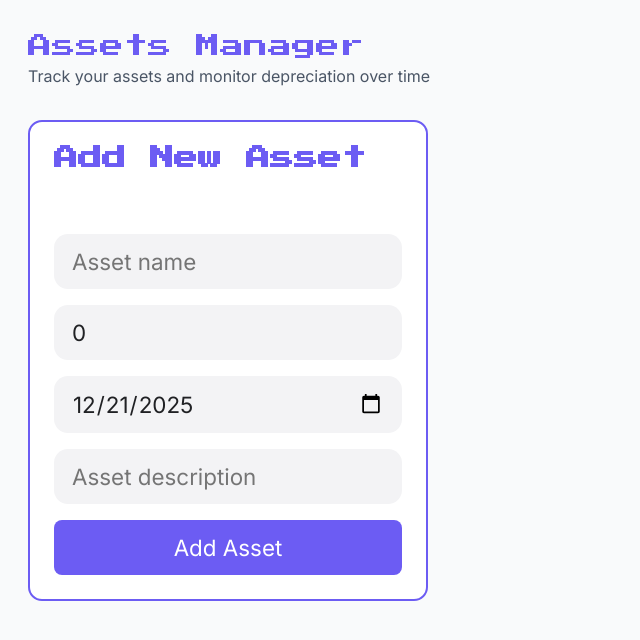
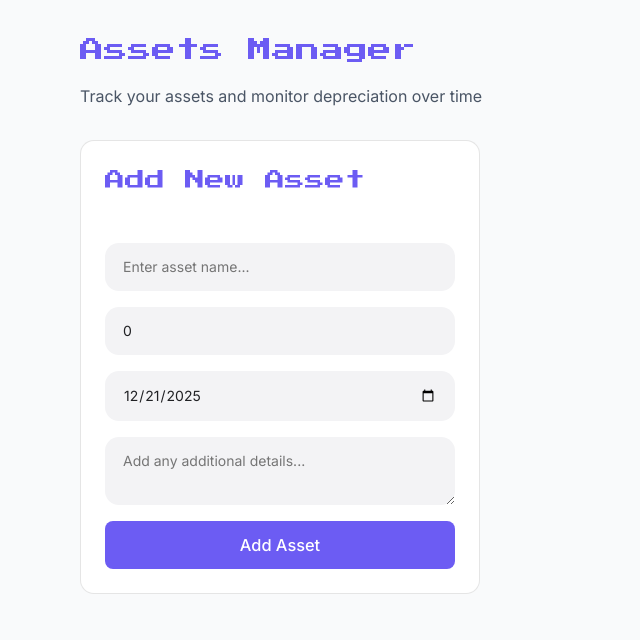
Before and after one commit to sandeepani/assets-manager, a React (Vite) app: page / in a window 1280 px wide. Shown: the top 640 px of the page, without its empty margins (0-640 px from the left). Built offline with nearby package versions, Linux system fonts and the light colour scheme.

Commit message:
feat: implement core UI components for asset management, including card, input, list, title, and base styling. Note: Looks great on mobile

```diff
--- a/src/components/AssetsCard.tsx
+++ b/src/components/AssetsCard.tsx
@@ -4,7 +4,7 @@ import type { Asset } from '../models/Asset';
 export default function AssetsCard(props: { asset: Asset, children: React.ReactNode, onDeleteAsset: (id: number) => void, onEditAsset: (id: number) => void }) {
     const { asset, children, onDeleteAsset, onEditAsset } = props;
 
-    function calculateCurrentValue(asset: Asset): React.ReactNode {
+    function calculateCurrentValue(asset: Asset): string {
         const today = new Date(Date.now());
         let currentValue = 0;
         if (daysBetween(today, asset.boughtAt) === 0) {
@@ -14,6 +14,22 @@ export default function AssetsCard(props: { asset: Asset, children: React.ReactN
             currentValue = asset.price / totalDays;
         }
         return currentValue.toFixed(2);
+    }
+
+    function calculateCurrentValueToNumber(asset: Asset): number {
+        const today = new Date(Date.now());
+        let currentValue = 0;
+        if (daysBetween(today, asset.boughtAt) === 0) {
+            currentValue = asset.price;
+        } else {
+            const totalDays = daysBetween(today, asset.boughtAt);
+            currentValue = asset.price / totalDays;
+        }
+        return currentValue;
+    }
+
+    function formatValue(value: number): string {
+        return value.toFixed(2);
     }
 
     function getBoughtAtDateString(): string {
@@ -35,21 +51,44 @@ export default function AssetsCard(props: { asset: Asset, children: React.ReactN
         return stringSections[0];
     }
 
+    function formatCurrency(amount: number) {
+        return new Intl.NumberFormat("en-GB", {
+            style: "currency",
+            currency: "GBP",
+        }).format(amount);
+    }
+
     return (
-        <li className='todoItem'>
-            {children}
-            <h2>{asset.name}</h2>
-            <h3>{asset.price}</h3>
-            <p>{getBoughtAtDateString()}</p>
-            <p>{asset.description}</p>
-            <h3>{calculateCurrentValue(asset)}</h3>
-            <div className="actionsContainer">
-                <button onClick={() => onEditAsset(asset.id)}>
-                    <i className="fa-solid fa-pen-to-square"></i>
-                </button>
-                <button onClick={() => onDeleteAsset(asset.id)}>
-                    <i className="fa-regular fa-trash-can"></i>
-                </button>
+        <li className='todoItem' onClick={() => onEditAsset(asset.id)}>
+            {/* {children} */}
+            <div className='todoItem-row todoItem-row-up'>
+                <div className='todoItem-column todoItem-column-left'>
+                    <h2>{asset.name}</h2>
+                    <p>Purchased on {getBoughtAtDateString()}</p>
+                </div>
+
+                <div className="actionsContainer todoItem-column todoItem-column-right">
+                    <button onClick={() => onDeleteAsset(asset.id)}>
+                        <i className="fa-regular fa-trash-can"></i>
+                    </button>
+                </div>
+            </div>
+
+            {/* {children} */}
+            <div className='todoItem-row todoItem-row-middle'>
+                <p>{asset.description}</p>
+            </div>
+
+            <div className='todoItem-row todoItem-row-down'>
+                <div className='todoItem-column column-1'>
+                    <p className="column-header">Purchase Price</p>
+                    <p className='column-value'>{formatCurrency(asset.price)}</p>
+                </div>
+
+                <div className='todoItem-column column-2'>
+                    <p className="column-header">Current Value</p>
+                    <p className='column-value'>{formatCurrency(calculateCurrentValueToNumber(asset))}</p>
+                </div>
             </div>
         </li>
     )
--- a/src/components/AssetsInput.tsx
+++ b/src/components/AssetsInput.tsx
@@ -59,11 +59,13 @@ export default function AssetsInput(props: { onAddAsset: (asset: Asset) => void,
         <header>
             <div className="main">
                 <h2>Add New Asset</h2>
-                <input type="text" placeholder="Asset name" value={asset.name} onChange={(event) => setName(event.target.value)} />
-                <input type="number" placeholder="Asset price" value={asset.price} onChange={(event) => setPrice(Number(event.target.value))} />
-                <input type="date" placeholder="Asset bought at" value={getBoughtAtDateString()} onChange={(event) => setBoughtAt(new Date(event.target.value))} />
-                <input type="text" placeholder="Asset description" value={asset.description} onChange={(event) => setDescription(event.target.value)} />
-                <button id="submit" onClick={handleSubmit}>Add Asset</button>
+                <div className="main-inputs">
+                    <input type="text" placeholder="Enter asset name..." value={asset.name} onChange={(event) => setName(event.target.value)} />
+                    <input type="number" placeholder="Asset price" value={asset.price} onChange={(event) => setPrice(Number(event.target.value))} />
+                    <input type="date" placeholder="Asset purchased on" value={getBoughtAtDateString()} onChange={(event) => setBoughtAt(new Date(event.target.value))} />
+                    <textarea placeholder="Add any additional details..." value={asset.description} onChange={(event) => setDescription(event.target.value)} />
+                    <button id="submit" onClick={handleSubmit}><h3>Add Asset</h3></button>
+                </div>
             </div>
         </header>
     )
--- a/src/components/AssetsList.tsx
+++ b/src/components/AssetsList.tsx
@@ -1,22 +1,32 @@
 
 import AssetsCard from './AssetsCard'
 import type { Asset } from '../models/Asset';
+
 
 export default function AssetsList(props: { assets: Asset[], onDeleteAsset: (id: number) => void, onEditAsset: (id: number) => void }) {
 
     const { assets, onDeleteAsset, onEditAsset } = props;
     const actions = { onDeleteAsset, onEditAsset };
 
+    // if (assets.length === 0) {
+    //     return (
+    //         <EmptyCard >
+    //             <p className=""></p>
+    //         </EmptyCard>
+    //     );
+    // }
+    // else {
     return (
         <ul className='main-grid'>
             {assets.map((asset, index) => {
                 const newProps = { ...actions, asset };
                 return (
                     <AssetsCard key={index} {...newProps}>
-                        <p>{index}</p>
+                        <p></p>
                     </AssetsCard>
                 )
             })}
         </ul>
     )
+    // }
 }
--- a/src/components/Title.tsx
+++ b/src/components/Title.tsx
@@ -2,7 +2,7 @@ export default function Title() {
     return (
         <div className="title-container">
             <h1 className="title">Assets Manager</h1>
-            <h4 className="sub-title">Track your assets and monitor depreciation over time</h4>
+            <p className="sub-title">Track your assets and monitor depreciation over time</p>
         </div>
     )
 }
--- a/src/index.css
+++ b/src/index.css
@@ -8,6 +8,7 @@
 
 h3,
 input,
+textarea,
 button {
   font-family: 'Inter', system-ui;
 }
@@ -18,11 +19,26 @@ h2{
   color: #6C5CF3;
 }
 
+h1 {
+  font-style: normal;
+  font-size: 24px;
+  font-weight: 500;
+  line-height: 36px;
+    margin-block-end: 0.67em;
+}
+
+h2 {
+  font-style: normal;
+  font-size: 20px;
+  font-weight: 500;
+  line-height: 30px;
+}
+
 #root {
   min-height: 100vh;
   display: flex;
   flex-direction: column;
-  padding: 28px;
+  padding: 32px;
   background: #F9FAFB;
   gap: 32px;
 }
@@ -38,10 +54,6 @@ h2{
 
 .title {
 
-  font-style: normal;
-  font-weight: 500;
-  font-size: 24px;
-  line-height: 36px;
 
 }
 
@@ -53,11 +65,6 @@ h2{
   right: 67.71%;
   top: 43.5px; */
 
-  font-family: 'Inter';
-  font-style: normal;
-  font-weight: 400;
-  font-size: 16px;
-  line-height: 24px;
   color: #4A5565;
 }
 
@@ -74,14 +81,14 @@ header {
 
 header,
 .main {
-  max-width: 800px;
   width: 100%;
   margin: 0 auto;
   gap: 14px;
 }
 
-header input {
-  flex: 1;
+header input,
+header textarea {
+  /* flex: 1; */
   border-radius: 14px;
   outline: none;
   width: 100%;
@@ -109,49 +116,114 @@ header button:hover {
 }
 
 header button,
-header input {
-  padding: 14px 18px;
+header input,
+header textarea {
   border: none;
   outline: none;
+
+  font-size: 14px;
+  line-height: 20px;
+  padding: 14px 18px;
+}
+
+header input,
+header textarea {
+  font-weight: 400;
+}
+
+header textarea {
+  min-height: 46px;
+  max-width: 100%;
+  min-width: 100%;
+}
+
+header .main-inputs #submit h3 {
+  font-weight: 500;
+  color: white;
 }
 
 p {
-  font-size: 0.9em;
+  /* font-size: 0.9em; */
+
+font-style: normal;
+font-weight: 400;
+font-size: 16px;
+line-height: 24px;
+
+color: #4A5565;
+
 }
 
 .main,
 .todoItem {
-  border: 2px solid #6C5CF3;
+  border: 1px solid #0000001a;
   border-radius: 14px;
   background: white;
 }
 
+.todoItem:hover {
+    border: 1px solid #6C5CF3;
+}
+
+.todoItem:active {
+  background: #F9FAFB;
+  transform: translateY(2px); /* Creates a "pressed" effect */
+}
+
 .main,
-.main-grid {
+.main-grid,
+.main-inputs {
   display: flex;
   flex-direction: column;
-  gap: 16px;
 }
 
 .main {
   padding: 24px;
-  gap: 16px;
+  gap: 48px;
 }
 
-.main h2 {
-  margin-bottom: 48px;
+.main-inputs {
+  gap: 16px;
 }
 
 .main-grid {
   gap: 32px;
+  flex: 1;
 }
 
 .todoItem {
-  display: flex;
-  align-items: center;
-  gap: 16px;
+  align-items: stretch;
+  gap: 12px;
   padding: 16px;
-  flex: 1;
+
+  display: grid;
+  grid-template-rows: auto auto auto;
+  /* width: 100%; */
+  /* Defines a single column that takes up all available space (1 fraction of space) */
+  /* grid-template-columns: 1fr 1fr;  */
+  /* Creates 3 columns of equal width and automatically stretches children */
+/* grid-template-columns: repeat(7, 1fr);  */
+
+}
+
+.todoItem-row {
+  gap: 10px;
+display: flex;
+}
+
+.todoItem-row-up {
+  gap: 10px;
+display: flex;
+/* align-items: center; */
+justify-content: space-between;
+}
+
+.todoItem-row-down {
+  gap: 10px;
+display: grid;
+grid-template-columns: 1fr 1fr;
+border-top: 1px solid #0000001a;
+padding-top: 12px;
 }
 
 .todoItem h2 {
@@ -162,60 +234,103 @@ p {
 
 .todoItem p {
   min-width: 20px;
+  font-size: 14px;
 }
 
 .actionsContainer {
-  display: flex;
-  align-items: center;
+  display: block;
   gap: 16px;
 }
 
 .actionsContainer button {
+  height: 32px;
+  width: 36px;
+
   transition-duration: 200ms;
-  border: none;
+  border: 1px solid transparent;
   background: transparent;
-  cursor: pointer;
+  border-radius: 8px;
 }
 
 .actionsContainer button:hover {
   opacity: 0.7;
+  background: #e9ebef;
+  border: 1px solid #0000001a;
+  cursor: pointer;
 }
 
+.todoItem .column-header{
+  font-size: 12px;
 
+line-height: 16px;
+height: fit-content;
 
-@media (min-width: 640px) {
+color: #6A7282;
+}
 
-  header button,
+.todoItem .column-value{
+
+font-weight: 500;
+font-size: 16px;
+line-height: 24px;
+
+height: fit-content;
+}
+
+.todoItem .column-1 .column-value{
+color: #0A0A0A;
+}
+
+.todoItem .column-2 .column-value{
+color: #00A63E;
+}
+
+/*
+@media (min-width: 640px) { */
+
+  /* header button,
   header input {
     font-size: 1.2em;
-  }
-
+  } */
+/*
   p {
     font-size: 1em;
-  }
-
+  } */
+/*
   .content-grid {
     display: grid;
     grid-template-columns: 1fr 2fr;
     gap: 16px;
   }
-}
+} */
 
 
 @media (min-width: 1024px) {
 
-  header button,
+  /* header button,
   header input {
     font-size: 1.4em;
-  }
-
+  } */
+/*
   p {
     font-size: 1.2em;
-  }
+  } */
+
+#root {
+  padding-right: 80px;
+  padding-left: 80px;
+}
+
+header,
+.main {
+  max-width: 800px;
+}
 
   .content-grid {
     display: grid;
-    grid-template-columns: 1fr 2fr;
+    grid-template-columns: 400px 1fr;
     gap: 24px;
+    align-items: start; /* All items in the container will align to the start and fit their content */
   }
+
 }
```
